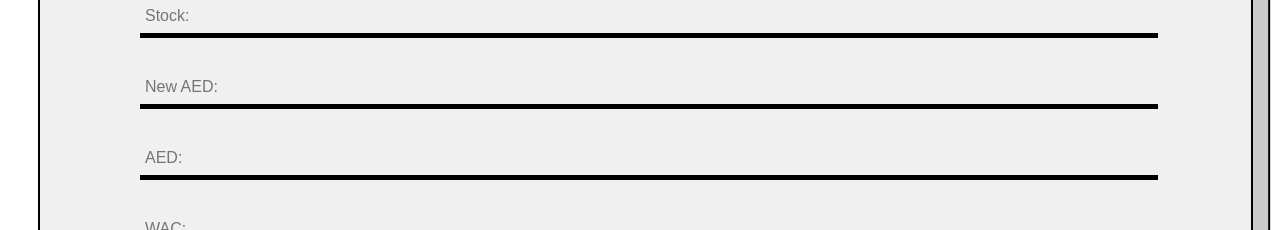
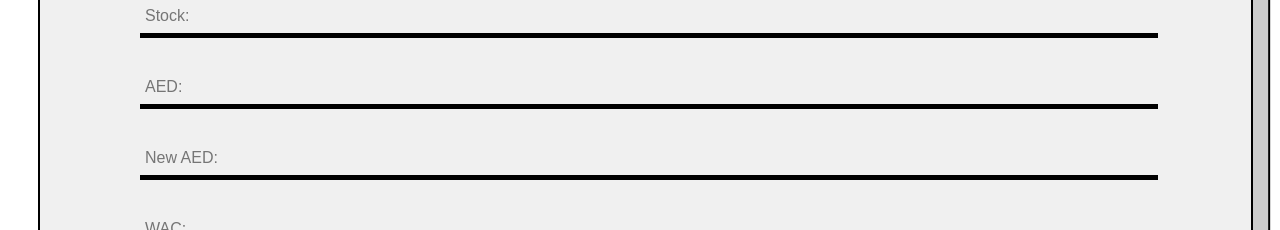
Before and after one commit to shanid1/Product-Management, a React (Vite) app in the folder product-search-app/: page / in a window 1280 px wide. Both pictures are taken after typing "Sample" into the empty fields and a click on the button "Add Product". Shown: the part 297-527 px from the top of the page. Built offline with nearby package versions, Linux system fonts and the light colour scheme.

Commit message:
Fix: Minor bug fix and small updates made

```diff
--- a/product-search-app/src/Add.jsx
+++ b/product-search-app/src/Add.jsx
@@ -69,8 +69,8 @@ const branchRef = collection(db, `branches/${branchs}/products`);
     <input placeholder="Price(OD):" value={prices} onChange={(e)=>{setPrice(e.target.value)}}></input>
 
     <input placeholder="Stock:" value={stocks} onChange={(e)=>{setStock(e.target.value)}}></input>
-    <input placeholder="New AED:" value={newaeds} onChange={(e)=>{setNewAed(e.target.value)}}></input>
-    <input placeholder="AED:" value={aeds} onChange={(e)=>{setAed(e.target.value)}}></input>
+    <input placeholder="AED:" value={newaeds} onChange={(e)=>{setNewAed(e.target.value)}}></input>
+    <input placeholder="New AED:" value={aeds} onChange={(e)=>{setAed(e.target.value)}}></input>
     <input placeholder="WAC:" value={wacs} onChange={(e)=>{setWac(e.target.value)}}></input>
     <input placeholder="New Price:" value={newprices} onChange={(e)=>{setNewPrice(e.target.value)}}></input>
     <select value={branchs} onChange={(e)=>{setBranch(e.target.value)}}>
--- a/product-search-app/src/ProductCard.jsx
+++ b/product-search-app/src/ProductCard.jsx
@@ -33,7 +33,7 @@ const ProductCard = ({ product }) => {
       <h1>{product.name.toUpperCase()}</h1>
       <div className="cardIn">
         <h2>{product.branch.toUpperCase()}</h2>
-        <h2>OD{product.price}OMR</h2>
+        <h2>OD: {product.price}OMR</h2>
       </div>
       <div className="cardInfo">
         <h3>WAC: {product.wac}</h3>
@@ -52,7 +52,7 @@ const ProductCard = ({ product }) => {
         <input
           type="number"
           className="cardInput"
-          placeholder="New Price."
+          placeholder="New Price..."
           value={newprices}
           onChange={newpricechange}
         />
```
